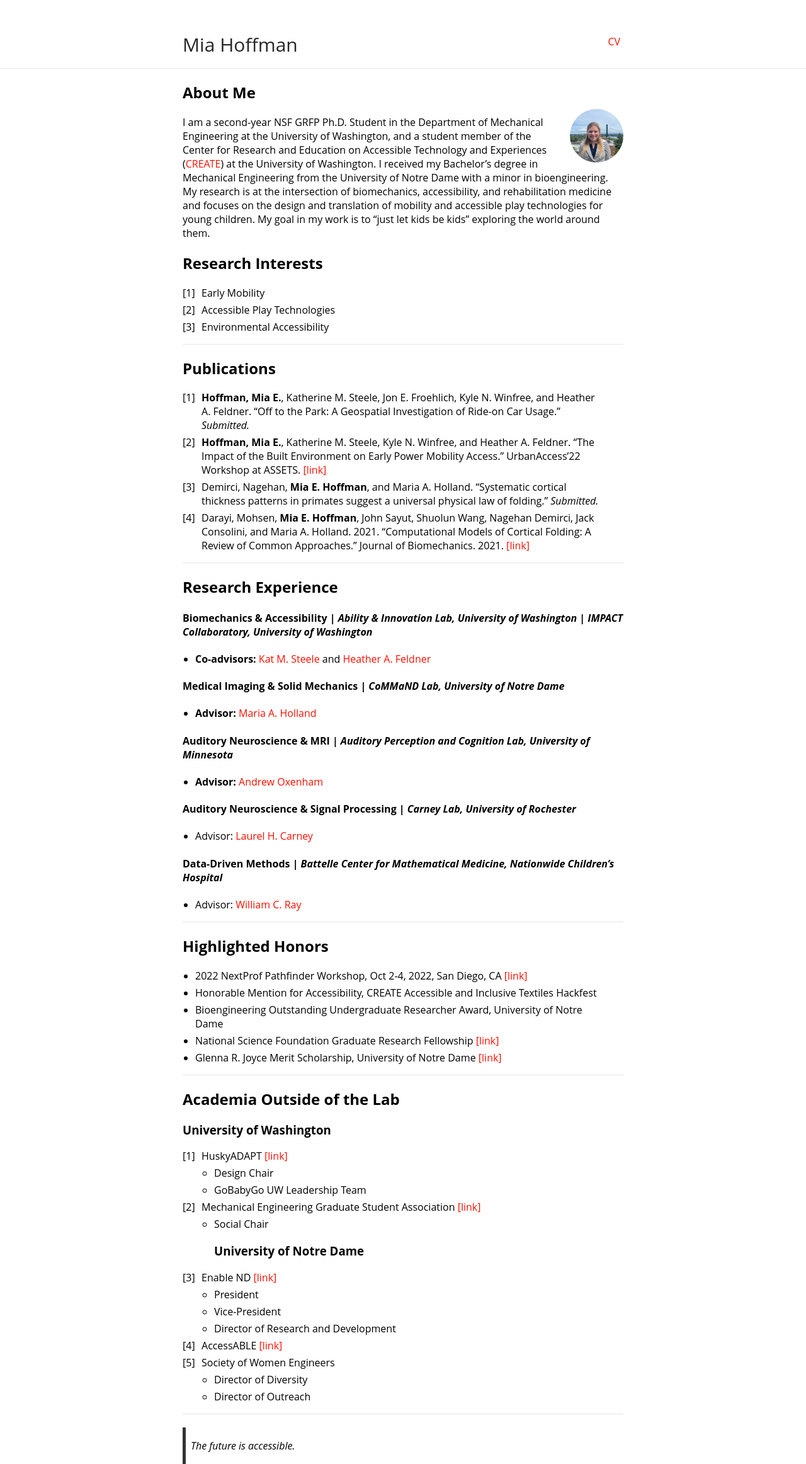
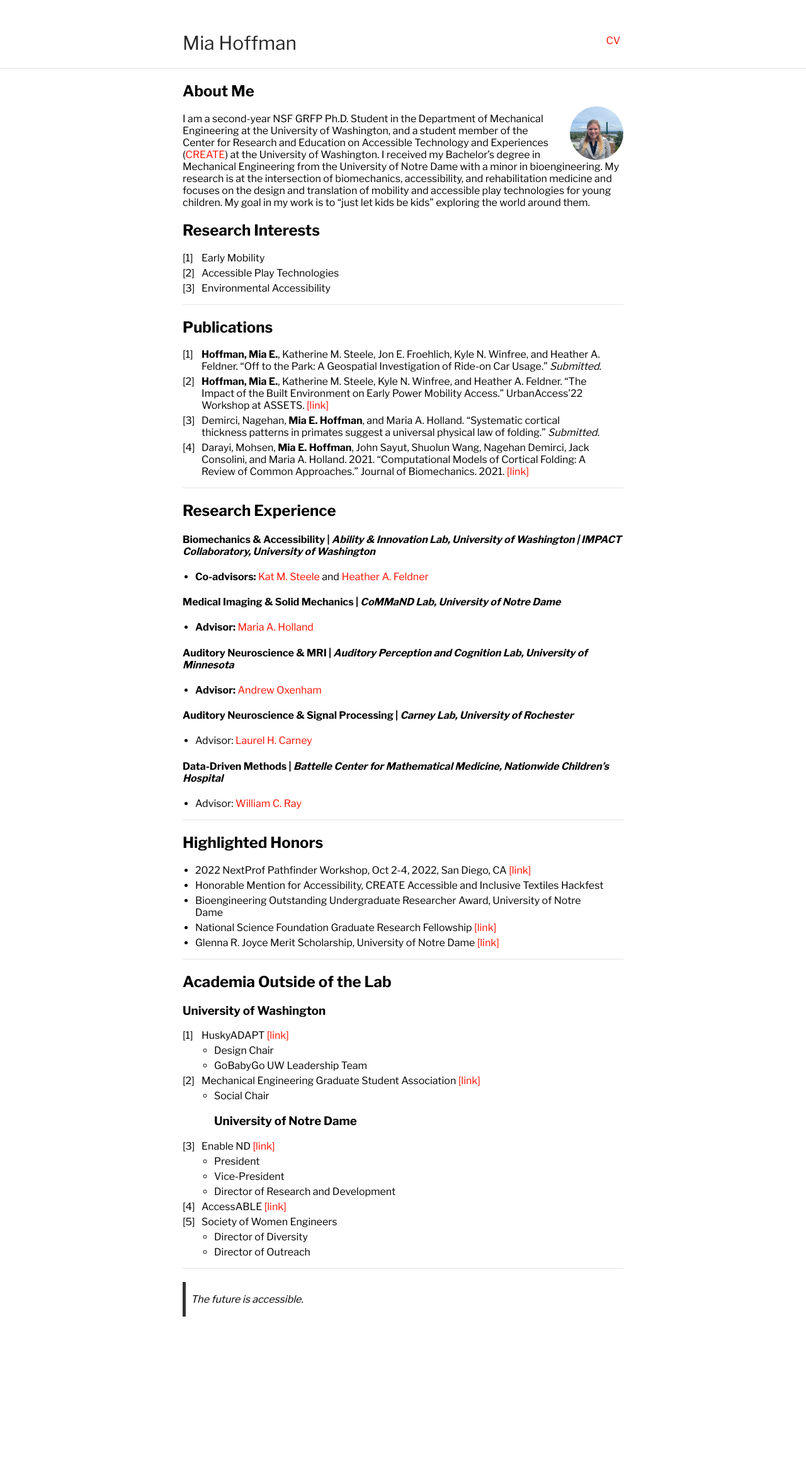
Before and after one commit to miahoffmannd/miahoffmannd.github.io, a Jekyll site: the page built from index.md, in a window 1280 px wide. Shown: the whole page at 63% size. Built offline with Jekyll 4.4.1, drawn with Linux system fonts in a browser that asks for light colours; our own code applies the rules of GitHub Pages for plain Markdown files; after the commit the page ends 2090 px from its top, so only the background shows below that.

Commit message:
Update _style.scss

```diff
--- a/_sass/_style.scss
+++ b/_sass/_style.scss
@@ -11,7 +11,7 @@ html {
 }
 body {
     margin: 0;
-    font-family: "Open Sans";
+    font-family: "Libre Franklin";
     height: 100%;
 }
 a {
```
